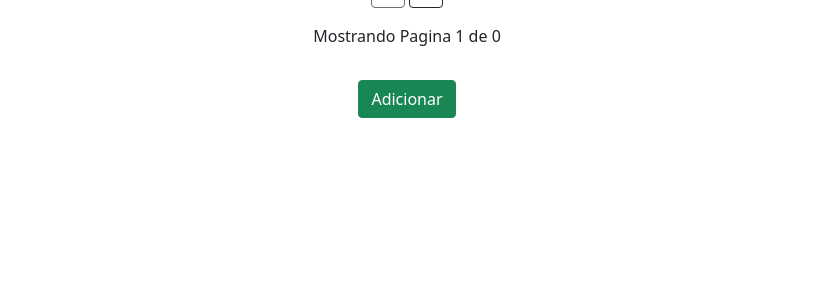
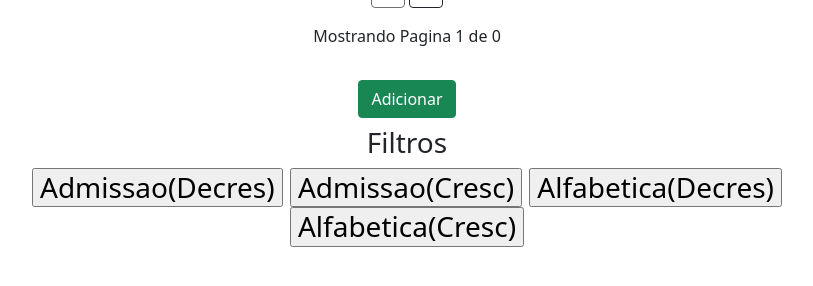
Before and after one commit to Lelou123/Visie-Teste, a Flask app: page / in a window 1280 px wide. Shown: the part 199-485 px from the top of the page, without its empty margins (233-1046 px from the left). Run offline with Flask 2, Linux system fonts and the light colour scheme; data that the repository does not hold is empty.

Commit message:
Add Filters

```diff
--- a/main.py
+++ b/main.py
@@ -1,22 +1,31 @@
 from flask import Flask, Response, request, render_template, url_for
 from werkzeug.utils import redirect
 from src.models import db, Pessoas
-
 import mysql.connector
 import json
 import jinja2
-
 
 app = Flask(__name__)
 
 app.config['SQLALCHEMY_TRACK_MODIFICATIONS'] = True
 app.config['SQLALCHEMY_DATABASE_URI'] = 'mysql://murillojulio:bXVyaWxsb2p1@jobs.visie.com.br/murillojulio'
 
-@app.route("/")
+
+@app.route("/", methods=['GET', 'POST'])
 def index():
     page = request.args.get('page', 1, type=int)
-
     pessoas = Pessoas.query.paginate(page=page, per_page=8)
+    if request.method == 'POST':
+        if request.form.get('action1') == 'Admissao(Decres)':
+            pessoas = Pessoas.query.order_by(Pessoas.data_admissao.desc()).paginate(page=page, per_page=8)
+        elif request.form.get('action2') == 'Admissao(Cresc)':
+            pessoas = Pessoas.query.order_by(Pessoas.data_admissao).paginate(page=page, per_page=8)
+        elif request.form.get('action3') == 'Alfabetica(Decres)':
+            pessoas = Pessoas.query.order_by(Pessoas.nome.desc()).paginate(page=page, per_page=8)
+        elif request.form.get('action4') == 'Alfabetica(Cresc)':
+            pessoas = Pessoas.query.order_by(Pessoas.nome).paginate(page=page, per_page=8)
+        else:
+            pass
 
     for item in pessoas.items:
         item.nome = item.nome.split(' ')[0]
--- a/requirements.txt
+++ b/requirements.txt
@@ -4,5 +4,3 @@ mysql~=0.0.3
 mysql-connector-python~=8.0.29
 Jinja2~=3.1.1
 Werkzeug~=2.1.1
-wtforms-sqlalchemy
-Flask-WTF
--- a/templates/Index.html
+++ b/templates/Index.html
@@ -76,6 +76,16 @@
         <div class="col-8 m-auto pt-3 pb-2 text-center">
             <a href="/add" class="btn btn-success">Adicionar</a>
         </div>
+
+        <h3>Filtros<h3/>
+        <form method="post" action="/">
+            <input type="submit" value="Admissao(Decres)" name="action1"/>
+            <input type="submit" value="Admissao(Cresc)" name="action2" />
+            <input type="submit" value="Alfabetica(Decres)" name="action3"/>
+            <input type="submit" value="Alfabetica(Cresc)" name="action4" />
+        </form>
+
+
     </div>
 
 </body>
```
